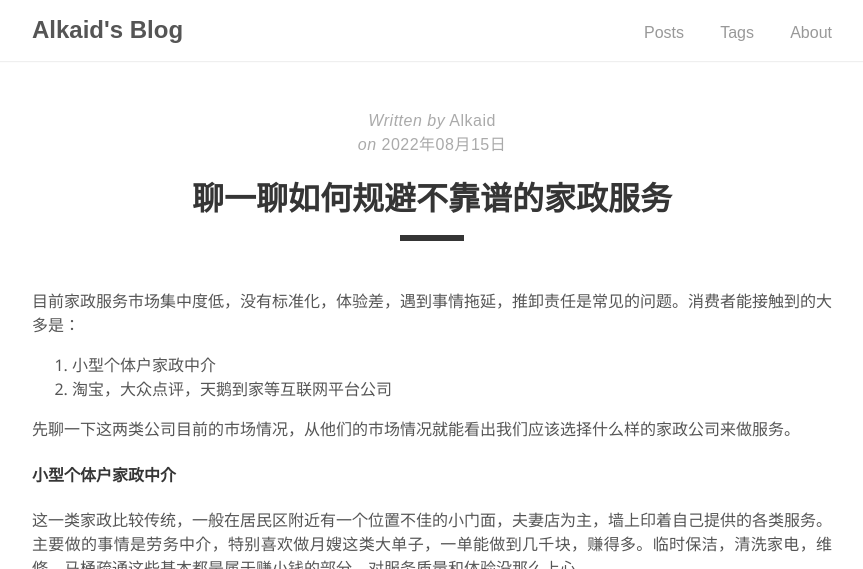
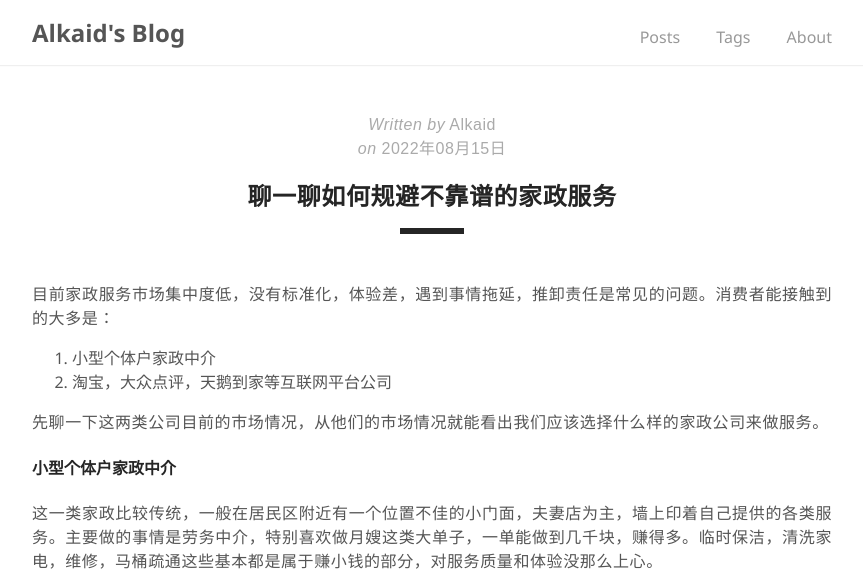
Before and after one commit to AlkaidWaong/ifoz, a Jekyll site: the page built from _posts/2022-08-15-Pick-good-housekeeping.md, in a window 1280 px wide. Shown: the top 569 px of the page, without its empty margins (208-1071 px from the left). Built offline with Jekyll 4.4.1, drawn with Linux system fonts in a browser that asks for light colours; comment, search, counter and statistics services are not loaded; grey boxes are pictures that could not be loaded.

Commit message:
change font style

```diff
--- a/_sass/tale/_catalogue.scss
+++ b/_sass/tale/_catalogue.scss
@@ -5,11 +5,13 @@
     display: block;
     padding: 2rem 0;
 
+    /*
+    去掉标题下线条
     &:hover .catalogue-line,
     &:focus .catalogue-line {
       width: 5rem;
     }
-
+      */
     &:last-child {
       border: 0;
     }
@@ -31,9 +33,10 @@
     color: $default-shade;
     display: block;
     font-family: $sans-serif;
-    font-size: 1.8rem;
-    font-weight: 700;
+    font-size: 1.5rem;
+    font-weight: 500;
     margin: .5rem 0;
+    letter-spacing: 0.6px;
   }
 
   &-line {
--- a/_sass/tale/_post.scss
+++ b/_sass/tale/_post.scss
@@ -15,9 +15,10 @@
   &-title {
     color: $default-shade;
     font-family: $sans-serif;
-    font-size: 2rem;
+    font-size: 1.5rem;
     margin: 1rem 0;
     text-align: center;
+    letter-spacing: 0.6px;
   }
 
   &-line {
@@ -30,6 +31,7 @@
   p {
     margin: 0 0 1rem;
     text-align: justify;
+    letter-spacing: 0.6px;
   }
 
   a:hover {
--- a/_sass/tale/_variables.scss
+++ b/_sass/tale/_variables.scss
@@ -1,6 +1,6 @@
 // Colors
 $default-color: #555 !default;
-$default-shade: #353535 !default;
+$default-shade: #252525 !default;
 $default-tint: #aaa !default;
 $grey-1: #979797 !default;
 $grey-2: #e5e5e5 !default;
@@ -13,7 +13,7 @@ $code-color: #bf616a !default;
 // Fonts
 $serif-primary: 'Montserrat', 'SF UI Text', 'PingFang SC', 'Hiragino Sans GB', 'Microsoft YaHei', 'Segoe UI', 'Helvetica Neue', 'Helvetica', 'Apple Color Emoji', 'Segoe UI Emoji', 'Segoe UI Symbol', sans-serif !default;
 $serif-secondary:  sans-serif !default;
-$sans-serif: Arial, sans-serif !default;
+$sans-serif: 'Montserrat', 'SF UI Text', 'PingFang SC', 'Hiragino Sans GB', 'Microsoft YaHei', 'Segoe UI', 'Helvetica Neue', 'Helvetica', 'Apple Color Emoji', 'Segoe UI Emoji', 'Segoe UI Symbol', sans-serif !default;
 $monospaced: Menlo, Monaco, monospace !default;
 
 @mixin box-sizing($type: border-box) {
```
